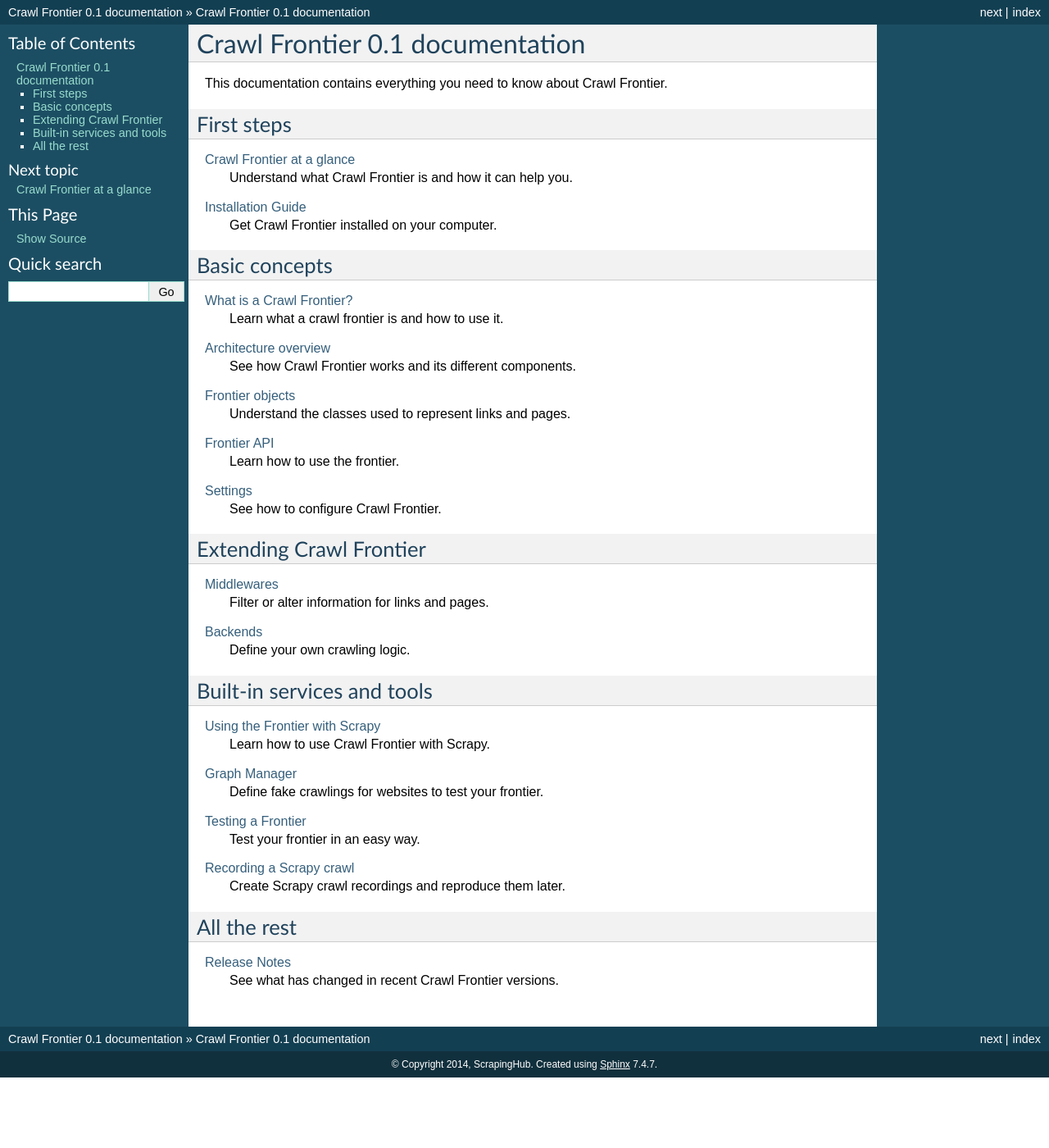
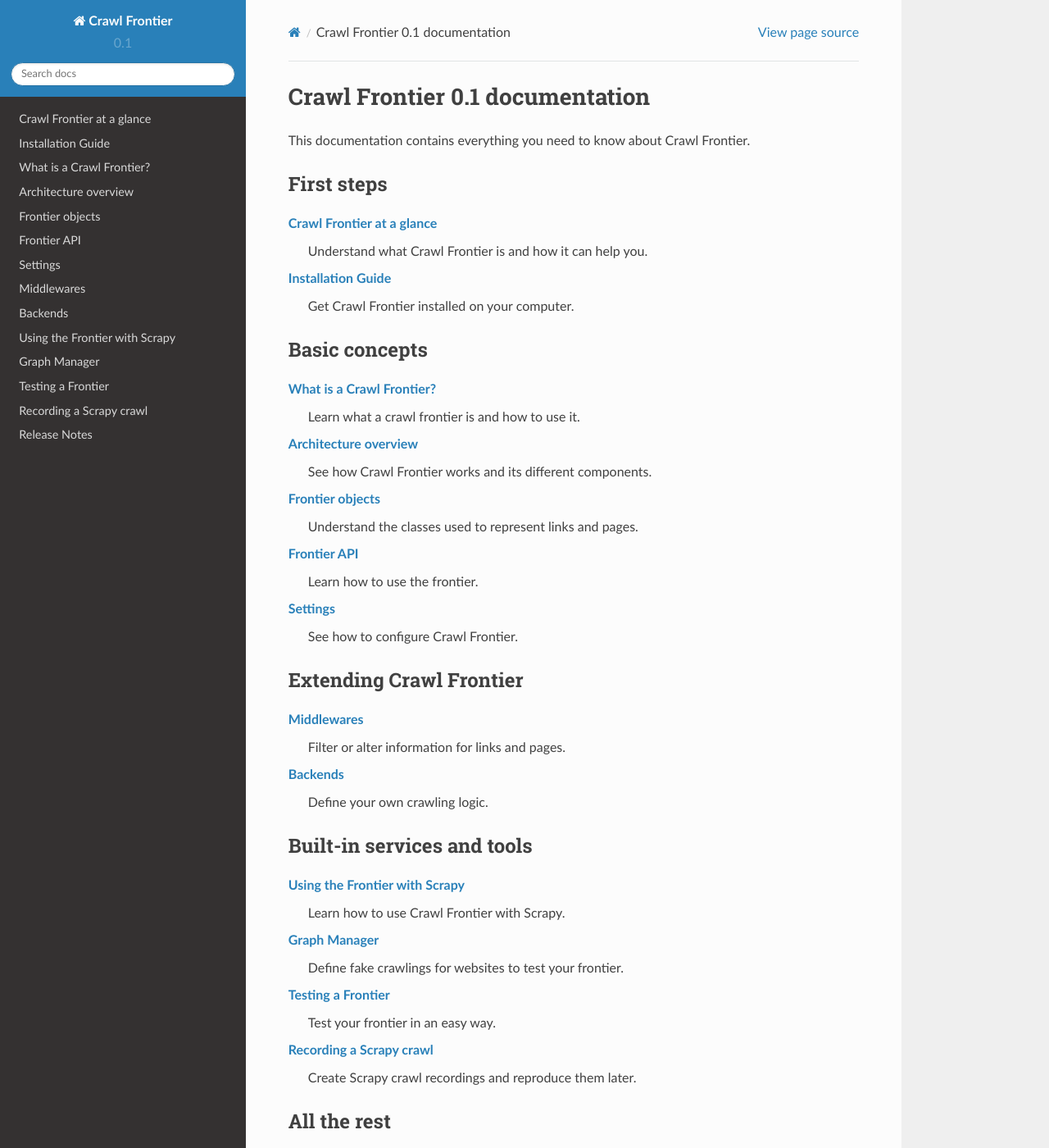
Before and after one commit to scrapinghub/frontera, a Sphinx documentation site: the page built from docs/source/index.rst, in a window 1280 px wide and 1400 px high. Shown: the whole window at 82% size. Built offline with Sphinx 7.4.7 and the Read the Docs theme 2.0.0, drawn with Linux system fonts in a browser that asks for light colours; some of the changed text lies outside the part shown.

Commit message:
Added rtd check in docs config for local theme

```diff
--- a/docs/source/conf.py
+++ b/docs/source/conf.py
@@ -262,6 +262,11 @@
 # -- Options for sphinx_rtd_theme -----------------------------------------
 #https://github.com/snide/sphinx_rtd_theme
 
-#import sphinx_rtd_theme
-#html_theme = "sphinx_rtd_theme"
-#html_theme_path = [sphinx_rtd_theme.get_html_theme_path()]
+import os
+on_rtd = os.environ.get('READTHEDOCS', None) == 'True'
+if on_rtd:
+    html_theme = 'default'
+else:
+    import sphinx_rtd_theme
+    html_theme = "sphinx_rtd_theme"
+    html_theme_path = [sphinx_rtd_theme.get_html_theme_path()]
```
